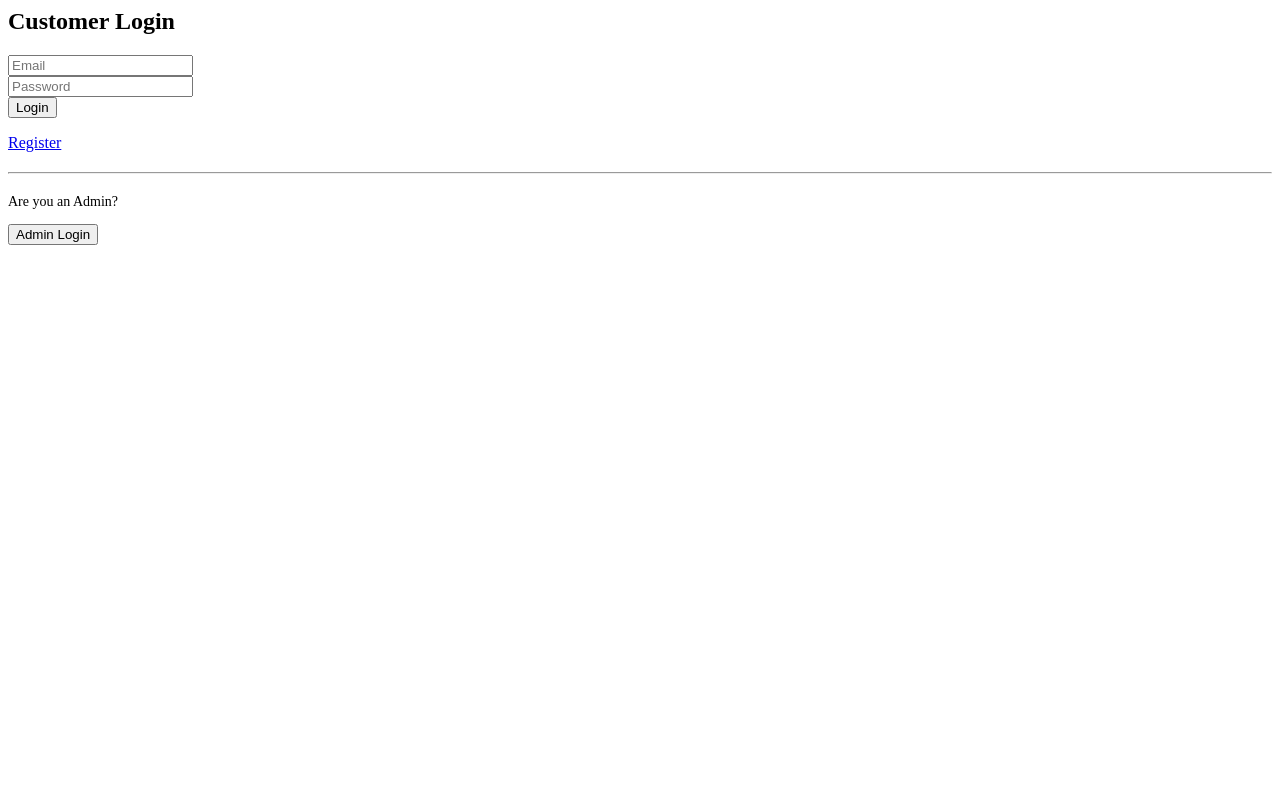
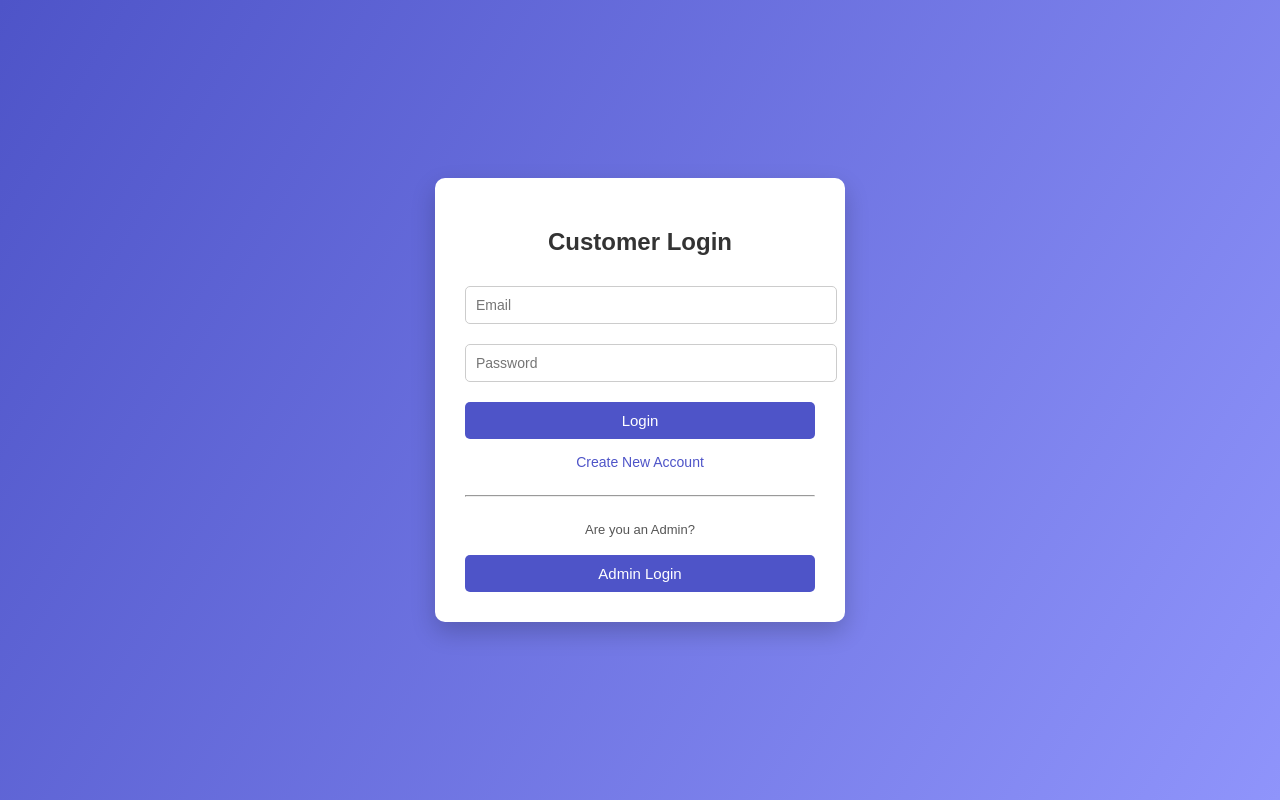
Before and after one commit to surajkharade000-dot/grocery-flask-app, a Flask app: page /login in a window 1280 px wide. Run offline with Flask 3, Linux system fonts and the light colour scheme.

Commit message:
Enhance login page with HTML and CSS
Added HTML structure and styling for the login page.

```diff
--- a/templates/login.html
+++ b/templates/login.html
@@ -1,17 +1,109 @@
+<!DOCTYPE html>
+<html lang="en">
+<head>
+    <meta charset="UTF-8">
+    <title>Login</title>
+
+    <style>
+        body{
+            margin:0;
+            padding:0;
+            font-family: Arial, sans-serif;
+            background: linear-gradient(120deg, #4e54c8, #8f94fb);
+            height:100vh;
+            display:flex;
+            align-items:center;
+            justify-content:center;
+        }
+
+        .login-box{
+            background:#fff;
+            width:350px;
+            padding:30px;
+            border-radius:10px;
+            box-shadow:0 10px 25px rgba(0,0,0,0.2);
+            text-align:center;
+        }
+
+        .login-box h2{
+            margin-bottom:20px;
+            color:#333;
+        }
+
+        .login-box input{
+            width:100%;
+            padding:10px;
+            margin:10px 0;
+            border:1px solid #ccc;
+            border-radius:5px;
+            font-size:14px;
+        }
+
+        .login-box button{
+            width:100%;
+            padding:10px;
+            margin-top:10px;
+            background:#4e54c8;
+            color:#fff;
+            border:none;
+            border-radius:5px;
+            font-size:15px;
+            cursor:pointer;
+        }
+
+        .login-box button:hover{
+            background:#3c40a0;
+        }
+
+        .register-link{
+            display:block;
+            margin-top:15px;
+            font-size:14px;
+            text-decoration:none;
+            color:#4e54c8;
+        }
+
+        hr{
+            margin:25px 0;
+        }
+
+        .admin-btn{
+            background:#333;
+        }
+
+        .admin-btn:hover{
+            background:#000;
+        }
+
+        .admin-text{
+            font-size:13px;
+            color:#555;
+            margin-bottom:8px;
+        }
+    </style>
+</head>
+
+<body>
+
+<div class="login-box">
     <h2>Customer Login</h2>
 
     <form method="post">
-  <input name="email" placeholder="Email" required><br>
-  <input name="password" type="password" placeholder="Password" required><br>
+        <input name="email" placeholder="Email" required>
+        <input name="password" type="password" placeholder="Password" required>
         <button type="submit">Login</button>
     </form>
 
-<a href="/register">Register</a>
+    <a href="/register" class="register-link">Create New Account</a>
 
-<hr style="margin:20px 0;">
+    <hr>
 
-<p style="font-size:14px;">Are you an Admin?</p>
+    <p class="admin-text">Are you an Admin?</p>
 
     <a href="/admin">
-  <button type="button">Admin Login</button>
+        <button type="button" class="admin-btn">Admin Login</button>
     </a>
+</div>
+
+</body>
+</html>
```
Lines whose indentation alone changed are shown as unchanged.
